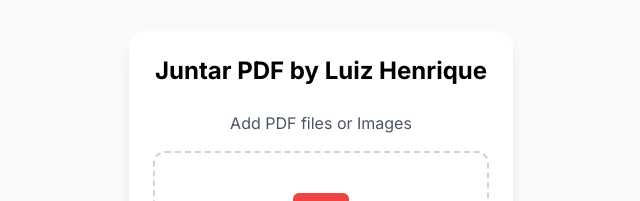
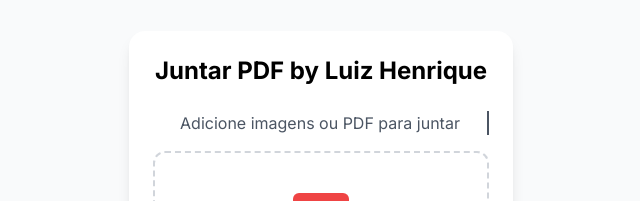
Before and after one commit to ryckmob/Merge-PDF, a Next.js app: page / in a window 1280 px wide. Shown: the part 201-402 px from the top of the page, without its empty margins (319-959 px from the left). Built offline with nearby package versions, Linux system fonts and the light colour scheme.

Commit message:
Update page.tsx

```diff
--- a/app/page.tsx
+++ b/app/page.tsx
@@ -174,7 +174,10 @@ export default function Home() {
 
         {!mergedPdfUrl ? (
           <>
-            <p className="text-center text-gray-600 mb-4">Add PDF files or Images</p>
+            <p className="text-center text-gray-600 mb-4 overflow-hidden whitespace-nowrap border-r-2 border-gray-600 animate-typing">
+              Adicione imagens ou PDF para juntar
+            </p>
+
             <DropArea onSelect={handleSelect} />
 
             <div className="mt-4 flex flex-col gap-3">
```
